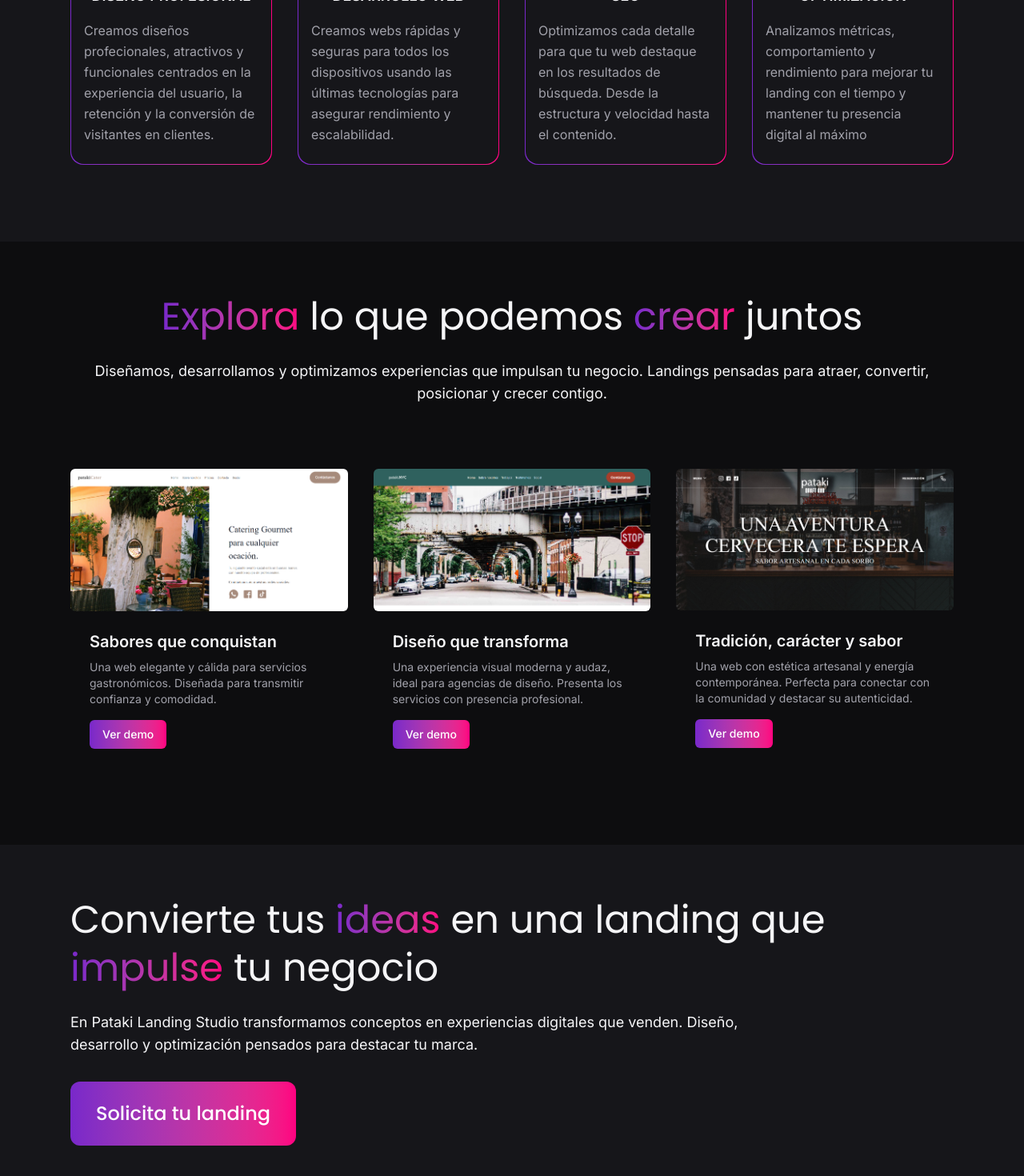
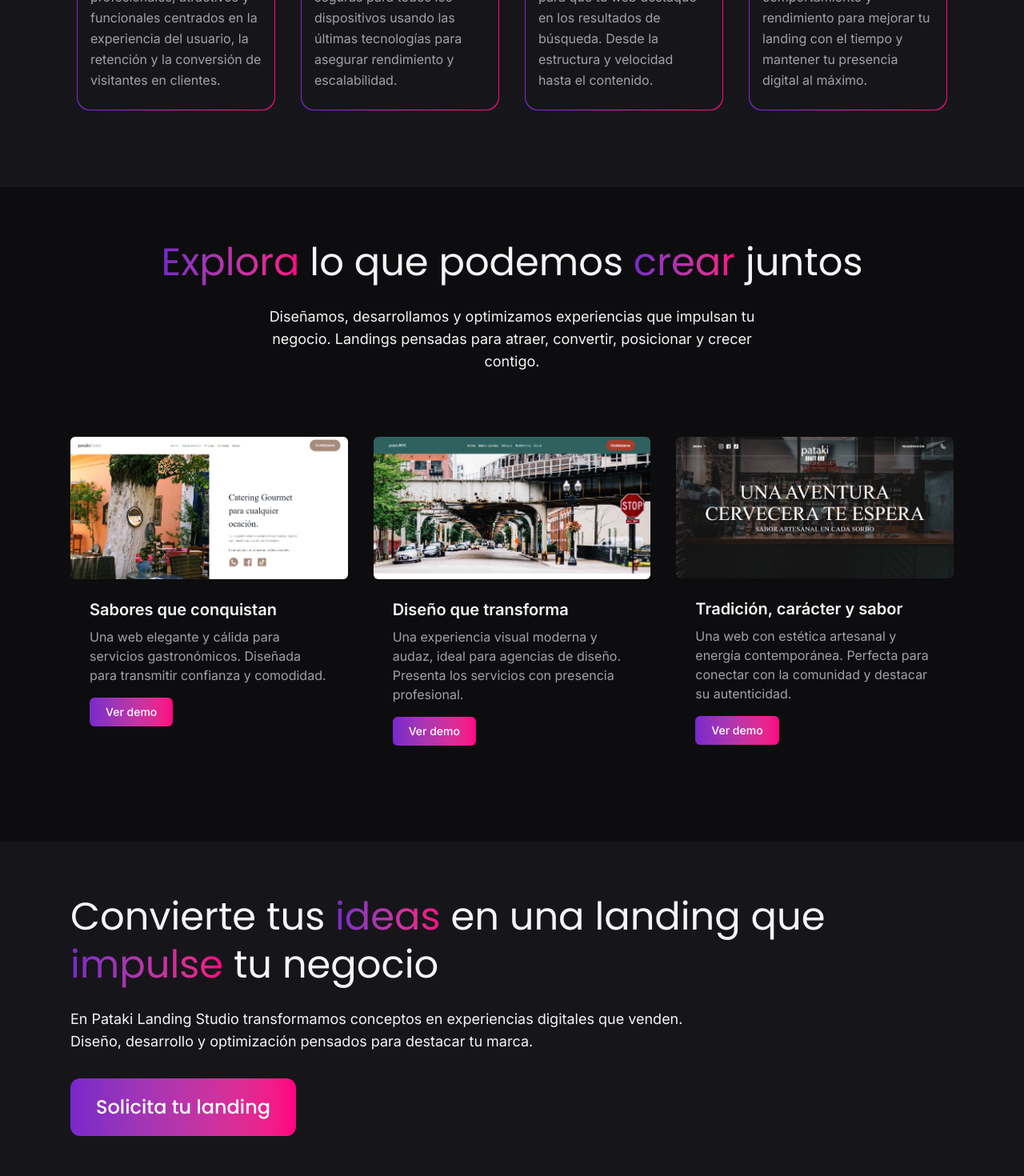
Before and after one commit to alejomayuri/pataki-landing-studio, a Next.js app: page / in a window 1280 px wide. Shown: the part 1284-2754 px from the top of the page at 80% size. Built offline with nearby package versions, Linux system fonts and the light colour scheme.

Commit message:
avances mobile

```diff
--- a/src/app/components/Cta/Cta.tsx
+++ b/src/app/components/Cta/Cta.tsx
@@ -2,28 +2,33 @@ import React from "react";
 
 const Cta = () => {
     return (
-        <>
-        <section className="flex flex-col bg-background-secondary py-16">
-            <div className="w-6xl mx-auto px-6 ">
-                <h2 className="text-4xl md:text-5xl font-display leading-tight mb-6 max-w-full text-left text-foreground">
-                    Convierte tus {' '}
-                    <span className="bg-clip-text text-transparent bg-gradient-to-r from-[#7928CA] to-[#FF0080]">ideas</span>
-                    {' '} en una landing que {' '}
-                    <span className="bg-clip-text text-transparent bg-gradient-to-r from-[#7928CA] to-[#FF0080]">impulse</span>
-                    {' '} tu negocio
+        <section id="contacto" className="flex flex-col bg-background-secondary py-16">
+            <div className="w-full max-w-6xl mx-auto px-4 sm:px-6">
+                <h2 className="text-3xl sm:text-4xl md:text-5xl font-display leading-tight mb-6 text-foreground text-center md:text-left">
+                    Convierte tus {" "}
+                    <span className="bg-clip-text text-transparent bg-gradient-to-r from-[#7928CA] to-[#FF0080]">
+                        ideas
+                    </span>
+                    {" "} en una landing que{" "}
+                    <span className="bg-clip-text text-transparent bg-gradient-to-r from-[#7928CA] to-[#FF0080]">
+                        impulse
+                    </span>
+                    {" "} tu negocio
                 </h2>
-                <p className="text-foreground font-sans max-w-4xl text-left text-lg">
-                    En Pataki Landing Studio transformamos conceptos en experiencias digitales que venden.
-                    Diseño, desarrollo y optimización pensados para destacar tu marca.
+
+                <p className="text-[var(--color-foreground)] font-sans text-base sm:text-lg max-w-3xl text-center md:text-left mx-auto md:mx-0">
+                    En Pataki Landing Studio transformamos conceptos en experiencias digitales que venden. Diseño, desarrollo y optimización pensados para destacar tu marca.
                 </p>
-                <div>
-                    <a className="font-display cursor-pointer bg-gradient-to-r from-[var(--color-galaxy-start)] to-[var(--color-galaxy-end)] text-white px-8 py-6 rounded-xl text-2xl font-medium hover:from-[#FF0080] hover:to-[#7928CA] transition-colors duration-3000 inline-block mt-8 text-foreground">
+
+                <div className="flex justify-center md:justify-start">
+                    <a
+                        className="font-display cursor-pointer bg-gradient-to-r from-[var(--color-galaxy-start)] to-[var(--color-galaxy-end)] text-white px-8 py-4 sm:py-5 rounded-xl text-lg sm:text-xl md:text-2xl font-medium hover:from-[#FF0080] hover:to-[#7928CA] transition-colors duration-300 inline-block mt-8"
+                    >
                         Solicita tu landing
                     </a>
                 </div>
             </div>
         </section>
-        </>
     );
 };
 
--- a/src/app/components/Demos/Demos.tsx
+++ b/src/app/components/Demos/Demos.tsx
@@ -4,97 +4,73 @@ import Image from "next/image";
 const Demos = () => {
     return (
         <section className="flex flex-col bg-background py-16">
-            <div className="w-6xl mx-auto px-6 ">
-                <h2 className="text-4xl md:text-5xl font-display leading-tight mb-6 max-w-full text-center text-foreground">
-                    <span className="bg-clip-text text-transparent bg-gradient-to-r from-[#7928CA] to-[#FF0080]">Explora</span>
-                    {' '} lo que podemos {' '}
-                    <span className="bg-clip-text text-transparent bg-gradient-to-r from-[#7928CA] to-[#FF0080]">crear</span>
-                    {' '} juntos
+            <div className="w-full max-w-6xl mx-auto px-4 sm:px-6">
+                <h2 className="text-3xl sm:text-4xl md:text-5xl font-display leading-tight mb-6 text-center text-foreground">
+                    <span className="bg-clip-text text-transparent bg-gradient-to-r from-[#7928CA] to-[#FF0080]">
+                        Explora
+                    </span>{" "}
+                    lo que podemos{" "}
+                    <span className="bg-clip-text text-transparent bg-gradient-to-r from-[#7928CA] to-[#FF0080]">
+                        crear
+                    </span>{" "}
+                    juntos
                 </h2>
-                <p className="text-foreground font-sans max-w-full text-center text-lg">
+
+                <p className="text-foreground font-sans text-center text-base sm:text-lg max-w-2xl mx-auto">
                     Diseñamos, desarrollamos y optimizamos experiencias que impulsan tu negocio. Landings pensadas para atraer, convertir, posicionar y crecer contigo.
                 </p>
-                <div className="grid grid-cols-1 sm:grid-cols-2 lg:grid-cols-3 gap-8 max-w-6xl mx-auto mt-12">
-                    <div className="my-8">
-                        <div className="rounded-md overflow-hidden">
+
+                <div className="grid grid-cols-1 sm:grid-cols-2 lg:grid-cols-3 gap-8 mt-12">
+                    {[
+                        {
+                            src: "/demos/demo1.png",
+                            alt: "Demo 1",
+                            title: "Sabores que conquistan",
+                            desc: "Una web elegante y cálida para servicios gastronómicos. Diseñada para transmitir confianza y comodidad.",
+                            link: "https://demo1.vercel.app",
+                        },
+                        {
+                            src: "/demos/demo2.png",
+                            alt: "Demo 2",
+                            title: "Diseño que transforma",
+                            desc: "Una experiencia visual moderna y audaz, ideal para agencias de diseño. Presenta los servicios con presencia profesional.",
+                            link: "https://demo1.vercel.app",
+                        },
+                        {
+                            src: "/demos/demo3.png",
+                            alt: "Demo 3",
+                            title: "Tradición, carácter y sabor",
+                            desc: "Una web con estética artesanal y energía contemporánea. Perfecta para conectar con la comunidad y destacar su autenticidad.",
+                            link: "https://demo1.vercel.app",
+                        },
+                    ].map((demo) => (
+                        <div key={demo.title} className="my-4 sm:my-8 flex flex-col items-center sm:items-start">
+                            <div className="rounded-md overflow-hidden w-full max-w-md mx-auto">
                                 <Image
-                                src="/demos/demo1.png"
-                                alt="Demo 1"
+                                    src={demo.src}
+                                    alt={demo.alt}
                                     width={600}
                                     height={400}
-                                className="object-cover w-full h-full"
+                                    className="object-cover w-full h-auto"
                                 />
                             </div>
-                        <div className="p-6">
-                            <h3 className="text-xl font-semibold mb-2 text-[var(--color-foreground)]">
-                                Sabores que conquistan
+                            <div className="p-4 sm:p-6 text-center sm:text-left">
+                                <h3 className="text-lg sm:text-xl font-semibold mb-2 text-[var(--color-foreground)]">
+                                    {demo.title}
                                 </h3>
-                            <p className="text-[var(--color-foreground-secondary)] mb-4 text-sm">
-                                Una web elegante y cálida para servicios gastronómicos. Diseñada para transmitir confianza y comodidad.
+                                <p className="text-[var(--color-foreground-secondary)] mb-4 text-sm sm:text-base">
+                                    {demo.desc}
                                 </p>
                                 <a
-                                href="https://demo1.vercel.app"
+                                    href={demo.link}
                                     target="_blank"
-                                className="inline-block px-4 py-2 text-sm font-medium rounded-md bg-gradient-to-r from-[var(--color-galaxy-start)] to-[var(--color-galaxy-end)] text-white"
+                                    className="inline-block px-5 py-2 text-sm font-medium rounded-md bg-gradient-to-r from-[var(--color-galaxy-start)] to-[var(--color-galaxy-end)] text-white"
                                 >
                                     Ver demo
                                 </a>
                             </div>
                         </div>
-
-                    <div className="my-8">
-                        <div className="rounded-md overflow-hidden">
-                            <Image
-                                src="/demos/demo2.png"
-                                alt="Demo 2"
-                                width={600}
-                                height={400}
-                                className="object-cover w-full h-full"
-                            />
-                        </div>
-                        <div className="p-6">
-                            <h3 className="text-xl font-semibold mb-2 text-[var(--color-foreground)]">
-                                Diseño que transforma
-                            </h3>
-                            <p className="text-[var(--color-foreground-secondary)] mb-4 text-sm">
-                                Una experiencia visual moderna y audaz, ideal para agencias de diseño. Presenta los servicios con presencia profesional.
-                            </p>
-                            <a
-                                href="https://demo1.vercel.app"
-                                target="_blank"
-                                className="inline-block px-4 py-2 text-sm font-medium rounded-md bg-gradient-to-r from-[var(--color-galaxy-start)] to-[var(--color-galaxy-end)] text-white"
-                            >
-                                Ver demo
-                            </a>
-                        </div>
-                    </div>
-
-                    <div className="my-8">
-                        <div className="rounded-md overflow-hidden">
-                            <Image
-                                src="/demos/demo3.png"
-                                alt="Demo 2"
-                                width={600}
-                                height={400}
-                                className="object-cover w-full h-full"
-                            />
-                        </div>
-                        <div className="p-6">
-                            <h3 className="text-xl font-semibold mb-2 text-[var(--color-foreground)]">
-                                Tradición, carácter y sabor
-                            </h3>
-                            <p className="text-[var(--color-foreground-secondary)] mb-4 text-sm">
-                                Una web con estética artesanal y energía contemporánea. Perfecta para conectar con la comunidad y destacar su autenticidad.
-                            </p>
-                            <a
-                                href="https://demo1.vercel.app"
-                                target="_blank"
-                                className="inline-block px-4 py-2 text-sm font-medium rounded-md bg-gradient-to-r from-[var(--color-galaxy-start)] to-[var(--color-galaxy-end)] text-white"
-                            >
-                                Ver demo
-                            </a>
-                        </div>
-                    </div>
+                    ))}
                 </div>
             </div>
         </section>
--- a/src/app/components/Services/Services.tsx
+++ b/src/app/components/Services/Services.tsx
@@ -9,36 +9,48 @@ const DATA = [
   {
     icon: <DesigneIcon />,
     title: "Diseño Profesional",
-        description: "Creamos diseños profecionales, atractivos y funcionales centrados en la experiencia del usuario, la retención y la conversión de visitantes en clientes.",
+    description:
+      "Creamos diseños profesionales, atractivos y funcionales centrados en la experiencia del usuario, la retención y la conversión de visitantes en clientes.",
   },
   {
     icon: <DevelopIcon />,
     title: "Desarrollo Web",
-        description: "Creamos webs rápidas y seguras para todos los dispositivos usando las últimas tecnologías para asegurar rendimiento y escalabilidad.",
+    description:
+      "Creamos webs rápidas y seguras para todos los dispositivos usando las últimas tecnologías para asegurar rendimiento y escalabilidad.",
   },
   {
     icon: <SeoIcon />,
     title: "SEO",
-        description: "Optimizamos cada detalle para que tu web destaque en los resultados de búsqueda. Desde la estructura y velocidad hasta el contenido.",
+    description:
+      "Optimizamos cada detalle para que tu web destaque en los resultados de búsqueda. Desde la estructura y velocidad hasta el contenido.",
   },
   {
     icon: <OptimizationIcon />,
     title: "Optimización",
-        description: "Analizamos métricas, comportamiento y rendimiento para mejorar tu landing con el tiempo y mantener tu presencia digital al máximo",
+    description:
+      "Analizamos métricas, comportamiento y rendimiento para mejorar tu landing con el tiempo y mantener tu presencia digital al máximo.",
   },
-]
+];
 
 const Services = () => {
   return (
     <section className="flex flex-col bg-background-secondary py-16">
-            <div className="w-6xl mx-auto px-6 ">
-                <h2 className="text-4xl md:text-5xl font-display leading-tight mb-6 max-w-4xl text-left text-foreground">
-                    Creamos landing pages que <span className="bg-clip-text text-transparent bg-gradient-to-r from-[#7928CA] to-[#FF0080]">convierten</span>
+      <div className="max-w-6xl mx-auto px-4 sm:px-6 lg:px-8">
+        {/* Título y descripción */}
+        <div className="text-center md:text-left">
+          <h2 className="text-3xl sm:text-4xl md:text-5xl font-display leading-tight mb-4 text-foreground">
+            Creamos landing pages que{" "}
+            <span className="bg-clip-text text-transparent bg-gradient-to-r from-[#7928CA] to-[#FF0080]">
+              convierten
+            </span>
           </h2>
-                <p className="text-foreground font-sans max-w-4xl text-left text-lg">
+          <p className="text-foreground-secondary font-sans text-base sm:text-lg max-w-3xl mx-auto md:mx-0">
             Diseñamos, desarrollamos y optimizamos experiencias que impulsan tu negocio. Landings pensadas para atraer, convertir, posicionar y crecer contigo.
           </p>
-                <div className="mt-12 flex flex-wrap justify-between gap-8">
+        </div>
+
+        {/* Cards */}
+        <div className="mt-12 grid grid-cols-1 sm:grid-cols-2 lg:grid-cols-4 gap-8">
           {DATA.map((item) => (
             <Item key={item.title} data={item} />
           ))}
```
Also changed, not shown: src/app/components/HowItWorks/HowItWorks.tsx (+37 -17 lines), src/app/components/Prices/Prices.tsx (+205 -31 lines). Lines whose indentation alone changed are shown as unchanged.
